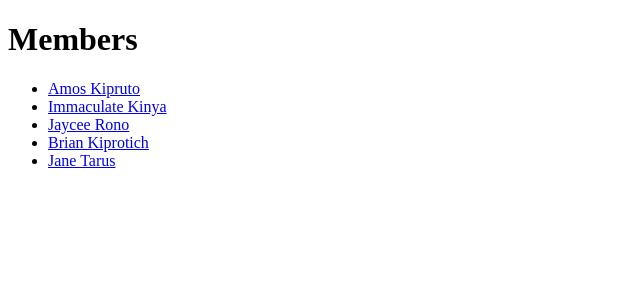
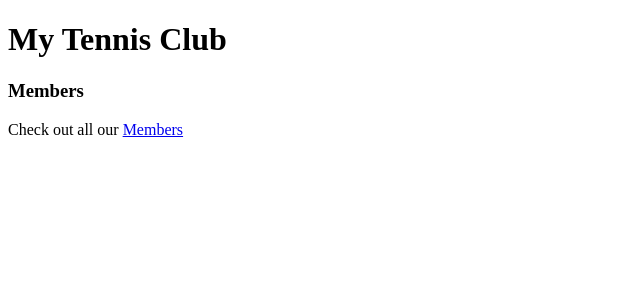
Before and after one commit to DevAmo001/Django-App, a Django app: page / in a window 1280 px wide. Shown: the top 300 px of the page, without its empty margins (0-640 px from the left). Run offline with Django 5.2, Linux system fonts and the light colour scheme; data comes from the database, SQL or seed files in the repository; both versions use the stored data as it was after the commit.

Commit message:
added the main html (landing page) and updated the model

```diff
--- a/members/Templates/details.html
+++ b/members/Templates/details.html
@@ -17,7 +17,7 @@
   </p>
 
   <p>
-    Back to <a href="/">Members</a>
+    Back to <a href="{% url 'members' %}">members</a>
   </p>
 
 {% endblock %}
--- /dev/null
+++ b/members/Templates/main.html
@@ -0,0 +1,16 @@
+{% extends "master.html" %}
+
+{% block title %}
+  My Tennis club
+{% endblock %}
+
+{% block content %}
+  <h1>My Tennis Club</h1>
+
+  <h3>Members</h3>
+
+  <p>
+    Check out all our <a href="members/">Members</a>
+  </p>
+
+{% endblock %}
--- a/members/urls.py
+++ b/members/urls.py
@@ -2,6 +2,7 @@ from django.urls import path
 from . import views
 
 urlpatterns = [
-    path('', views.members, name='members'),
-    path('details/<int:id>', views.details, name='details'),
+    path('', views.main, name='main'),
+    path('members/', views.members, name='members'),
+    path('members/details/<int:id>', views.details, name='details'),
 ]
--- a/members/views.py
+++ b/members/views.py
@@ -21,3 +21,7 @@ def details(request, id):
     'mymembers': mymember,
   }
   return HttpResponse(template.render(context, request))
+
+def main(request):
+  template = loader.get_template('main.html')
+  return HttpResponse(template.render())
```
Also changed, not shown: db.sqlite3.
